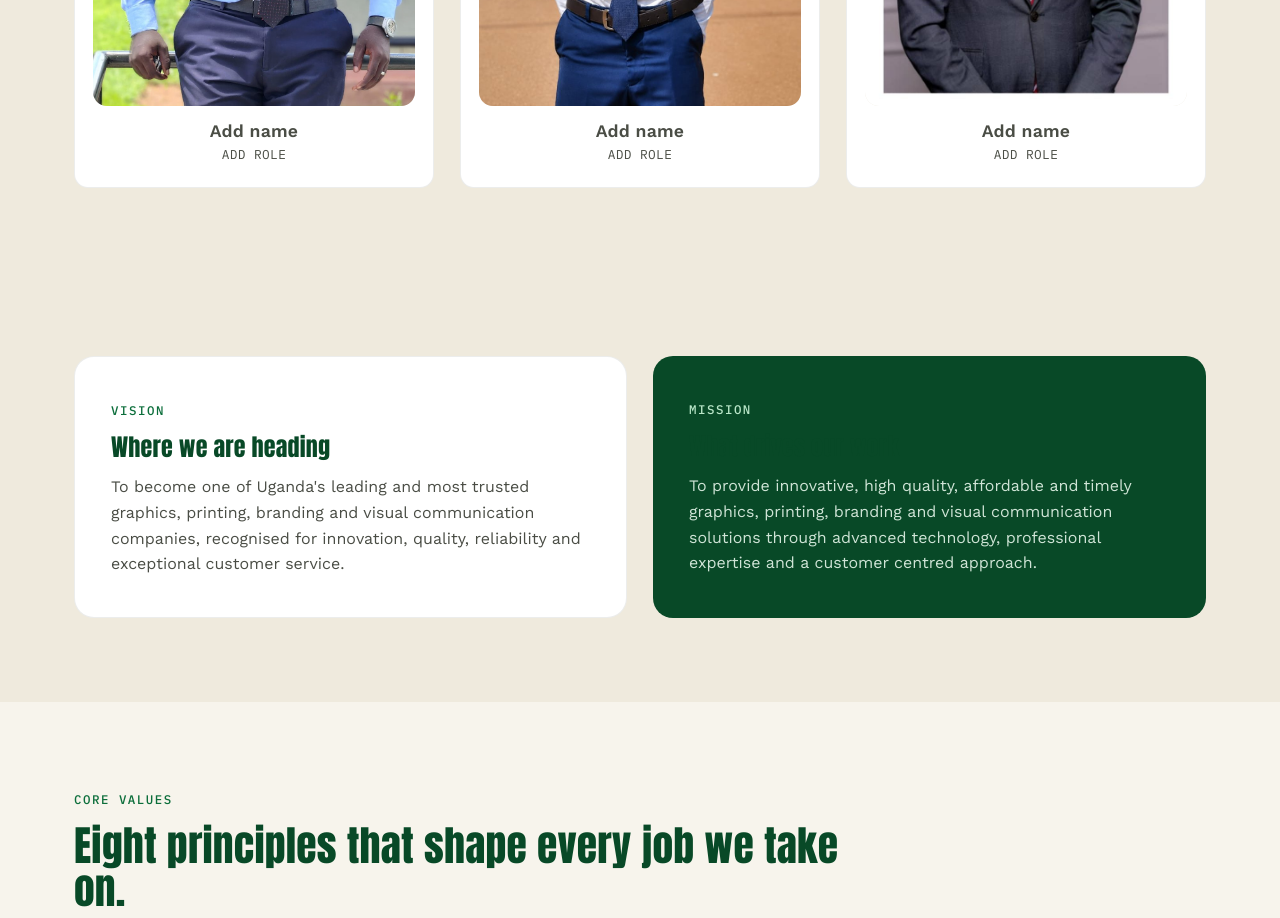
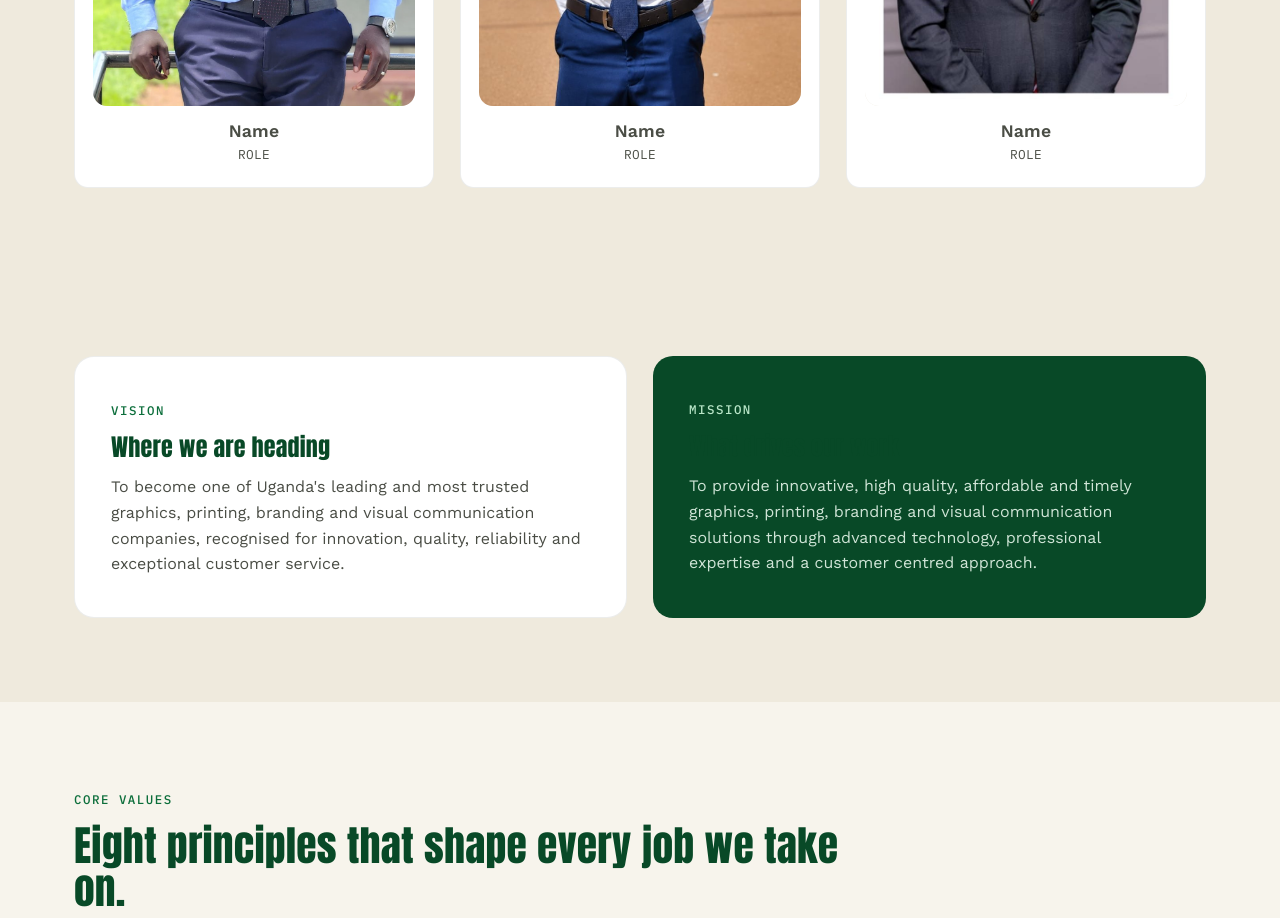
Before and after one commit to ReaganWokorach/omalographics, a website: page about.html in a window 1280 px wide. Shown: the part 1400-2318 px from the top of the page. Drawn offline with nearby package versions, Linux system fonts and the light colour scheme.

Commit message:
Updated the name and roles

```diff
--- a/about.html
+++ b/about.html
@@ -82,18 +82,18 @@
       <div class="team-grid">
         <div class="team-card">
           <div class="ph team-card-photo"><img src="assets/photos/team-1.jpg" alt="A member of the Omalo Graphics Centre team" loading="lazy" width="1013" height="1800"></div>
-          <h4><em>Add name</em></h4>
-          <p class="mono team-role"><em>Add role</em></p>
+          <h4><em>Name</em></h4>
+          <p class="mono team-role"><em>Role</em></p>
         </div>
         <div class="team-card">
           <div class="ph team-card-photo"><img src="assets/photos/team-2.jpg" alt="A member of the Omalo Graphics Centre team" loading="lazy" width="809" height="1280"></div>
-          <h4><em>Add name</em></h4>
-          <p class="mono team-role"><em>Add role</em></p>
+          <h4><em>Name</em></h4>
+          <p class="mono team-role"><em>Role</em></p>
         </div>
         <div class="team-card">
           <div class="ph team-card-photo"><img src="assets/photos/team-3.jpg" alt="A member of the Omalo Graphics Centre team" loading="lazy" width="720" height="1280"></div>
-          <h4><em>Add name</em></h4>
-          <p class="mono team-role"><em>Add role</em></p>
+          <h4><em>Name</em></h4>
+          <p class="mono team-role"><em>Role</em></p>
         </div>
       </div>
     </div>
```
